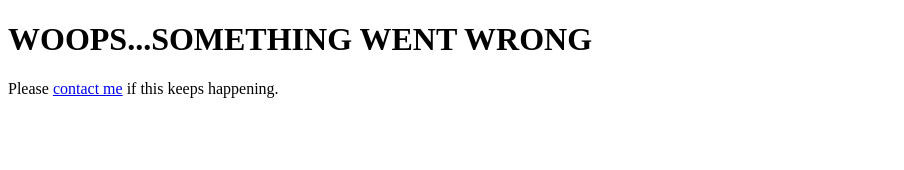
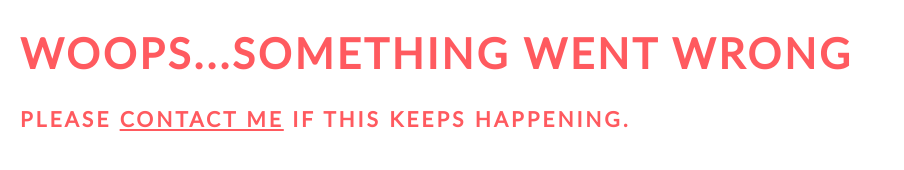
Before and after one commit to karelvh/karelvh.github.io, a plain HTML site: page 404.html in a window 1280 px wide. Shown: the whole page, without its empty margins (0-904 px from the left). Drawn offline with Linux system fonts and the light colour scheme.

Commit message:
error page update
added some styling

```diff
--- a/404.html
+++ b/404.html
@@ -8,13 +8,14 @@
 	<meta name="viewport" content="width=device-width, initial-scale=1.0">
 	<meta name="description" content="Website of Karel Van Haeverbeek">
 	<meta name="author" content="Karel Van Haeverbeek">
+	<link rel="stylesheet" href="dist/css/main.min.css" media="screen" title="no title" charset="utf-8">
 </head>
-<body>
+<body class="error--body">
 	<div class="container">
 		<div class="page-header">
 			<h1>WOOPS...SOMETHING WENT WRONG</h1>
 		</div>
-		<p class="lead">Please <a href="mailto:karelvanhaeverbeek@gmail.com?Subject=Error%20On%20Site">contact me</a> if this keeps happening.</p>
+		<p class="lead">Please <a class="error--link" href="mailto:karelvanhaeverbeek@gmail.com?Subject=Error%20On%20Site">contact me</a> if this keeps happening.</p>
 		<p></p>
 	</div>
 </body>
--- a/css/main.scss
+++ b/css/main.scss
@@ -1,7 +1,14 @@
 @import "variables.scss";
+@import "fonts.scss";
+
+//PAGE STYLING
 @import "styling-home.scss";
+@import "styling-error.scss";
+
+//ANIMATIONS
 //@import "animation-glitch-header.scss";
 @import "animation-links-home.scss";
 //@import "tooltip.scss";
-@import "fonts.scss";
+
+//DEBUGGING
 //@import "debug.scss";
--- /dev/null
+++ b/css/styling-error.scss
@@ -0,0 +1,7 @@
+.error--link{
+   color: $color-main;
+}
+
+.error--body{
+   margin: 20px;
+}
```
Also changed, not shown: dist/css/main.min.css.
